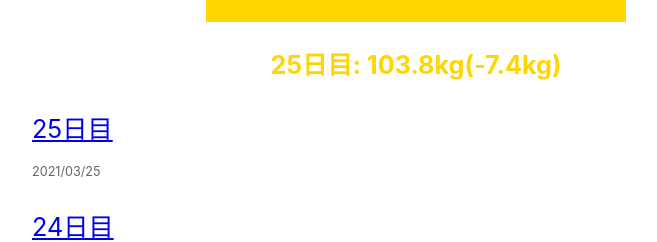
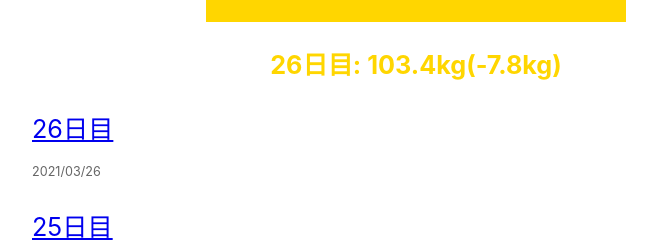
Before and after one commit to fusho-takahashi/fat2fit, a Next.js app: page / in a window 1280 px wide. Shown: the part 414-656 px from the top of the page, without its empty margins (224-881 px from the left). Built offline with nearby package versions, Linux system fonts and the light colour scheme.

Commit message:
add daily article

```diff
--- /dev/null
+++ b/posts/26日目.md
@@ -0,0 +1,14 @@
+---
+title: '26日目'
+date: '2021-03-26'
+---
+
+- 体重: 103.4kg
+- 前日比: -0.4kg
+- 摂取カロリー: 1,777kcal
+
+昨日トレーナーに食事の相談をした。セメントが私にあっていないのではないかという仮説のもと、来週から違ったメニューを試すつもり…だったのだがここ 2 日で体重が落ち始めたので少し迷っている。
+
+明日は久々に早めの時間からの飲みがある。どうせ摂取カロリーも正確にわからないし、久々にあまりカロリーを気にせず飲み食いしたいと思う。私はチートデイ否定派（少なくとも私には必要ないという意味で）だが、まぁチートデイみたいなもんだと思って楽しみたい。
+
+**マッチョまであと 74 日**
--- a/src/pages/index.tsx
+++ b/src/pages/index.tsx
@@ -22,7 +22,7 @@ const Home = ({
         <title>{siteTitle}</title>
       </Head>
       <section className={styles.subHeading}>
-        <p>25日目: 103.8kg(-7.4kg)</p>
+        <p>26日目: 103.4kg(-7.8kg)</p>
       </section>
       <section className={`${utilStyles.headingMd} ${utilStyles.padding1px}`}>
         <ul className={utilStyles.list}>
```
